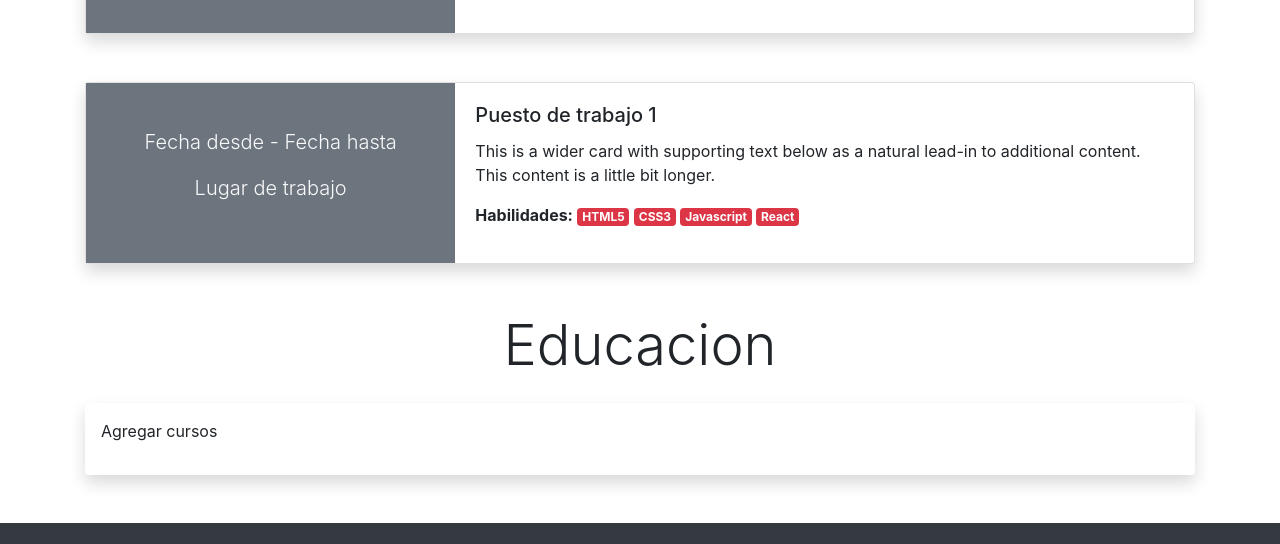
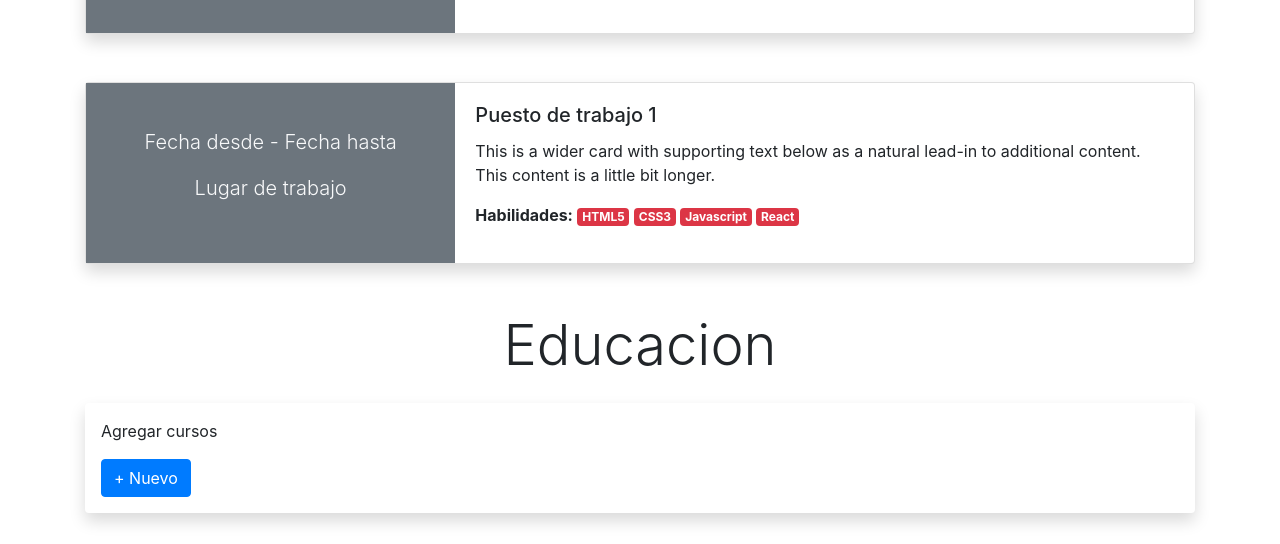
Before and after one commit to earias08/cv, a plain HTML site: page index.html in a window 1280 px wide. Shown: the part 1467-2011 px from the top of the page. Drawn offline with nearby package versions, Linux system fonts and the light colour scheme.

Commit message:
se agrego un boton

```diff
--- a/index.html
+++ b/index.html
@@ -150,6 +150,7 @@
         <h2 class="display-4 text-center my-4" id="educacion">Educacion</h2>
         <article class="shadow p-3 mb-5 bg-white rounded">
             <p>Agregar cursos</p>
+            <button class="btn btn-primary">+ Nuevo</button>
         </article>
     </section>
     <footer class="bg-dark text-light py-4">
```
